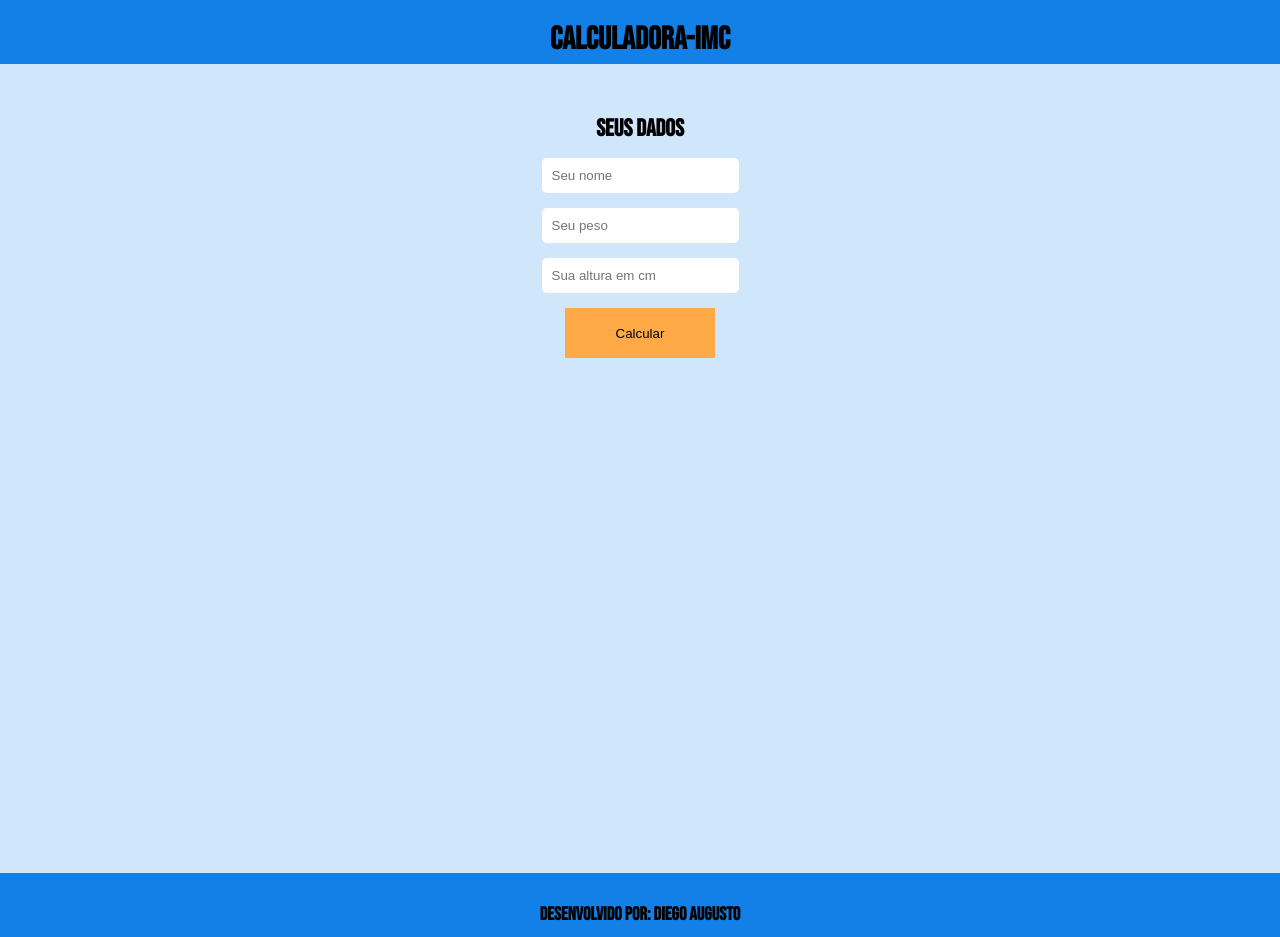
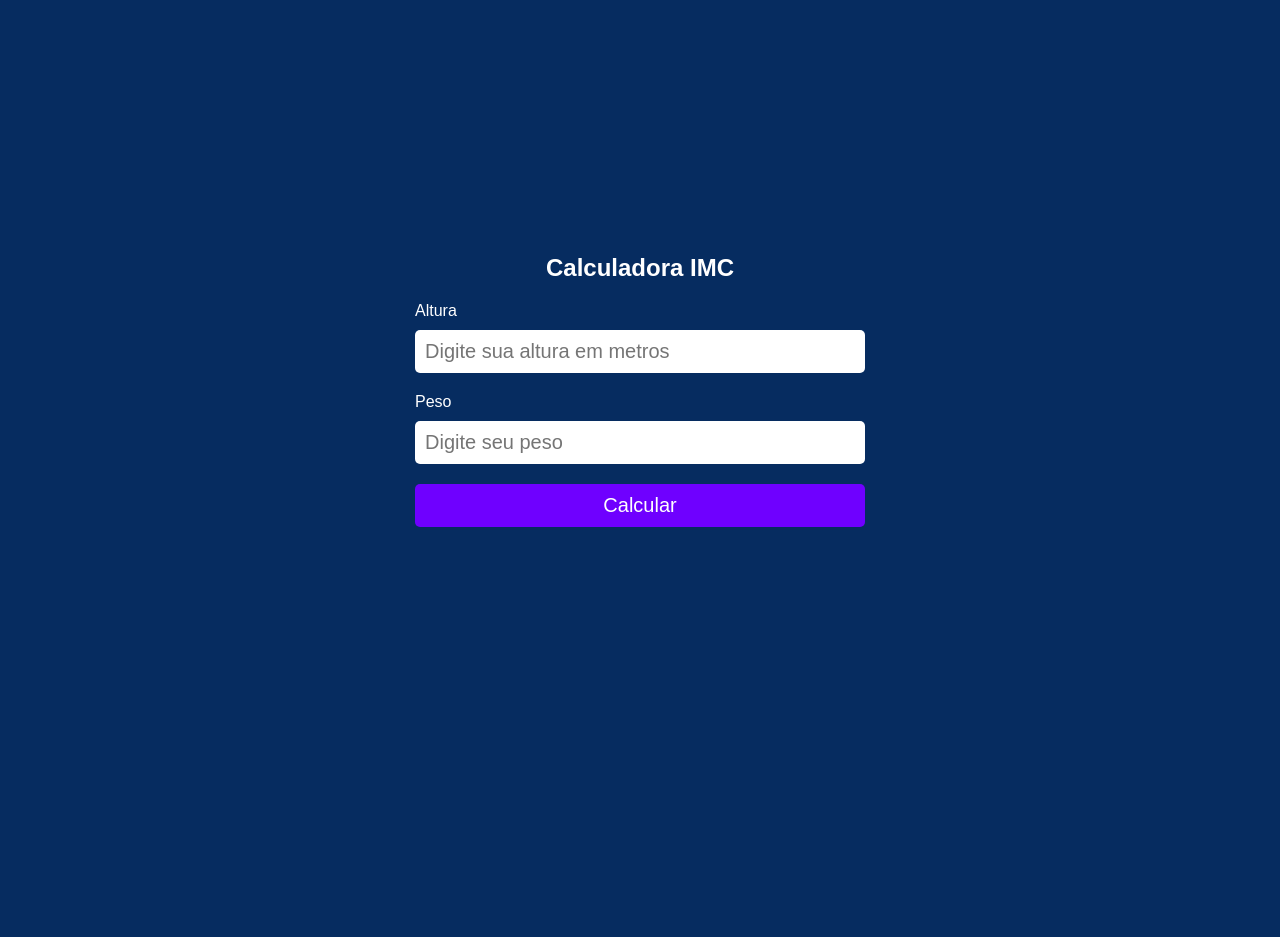
Before and after one commit to DiegoAugustoDev/Calculadora-IMC, a plain HTML site: page index.html in a window 1280 px wide. After the commit the page ends 800 px from the top, so only its background shows below. Drawn offline with Linux system fonts and the light colour scheme.

Commit message:
Atualização do software

```diff
--- a/CSS/style.css
+++ b/CSS/style.css
@@ -1,72 +1,57 @@
 *{
+    margin: 0;
     padding: 0;
-    margin: 0;
-}
-
-@font-face {
-    font-family: MinhaFonte;
-    src: url("../fontes/Bebas_Neue/BebasNeue-Regular.ttf");
+    box-sizing: border-box;
+    font-family: Arial, Helvetica, sans-serif;
 }
 
 body{
-    font-family: MinhaFonte;
-    background-color:  #d0e6fb;
+    width: 100vw;
+    height: 100vh;
+    display: flex;
+    justify-content: center;
+    background-color: #062c60;
+    color: white;
 }
 
-#cabecalho{
-    width: 100%;
-    height: 8vh;
-    background-color: #1380e7;
-    text-align: center;
+main{
+    width: 500px;
+    display: flex;
+    justify-content: center;
+    align-items: center;
+    flex-direction: column;
+    gap: 20px;
 }
 
-#title{
-    padding-top: 20px;
+#divAltura, #divPeso, #divCalc{
+    width: 90%;
+    display: flex;
+    flex-direction: column;
+    gap: 10px;
 }
 
-#title2{
-    text-align: center;
-    margin-top: 50px;
-    margin-bottom: 15px;
-}
-
-.camp{
-    display: block;
-    margin: auto;
-    margin-bottom: 15px;
+input,button{
     padding: 10px;
+    font-size: 20px;
+    outline: none;
     border: none;
     border-radius: 5px;
-}
-
-#botao{
-    display: block;
-    margin: auto;
-    width: 150px;
-    height: 50px;
-    border: none;
-    background-color: #ffa947;
-    margin-bottom: 20px;
-}
-
-#botao:hover{
-    background-color: #ff8800;
     cursor: pointer;
 }
 
-#mostrarResultado{
-    text-align: center;
-    margin-bottom: 10px;
+input:hover{
+    box-shadow: 5px 5px 15px 5px #000000;
 }
 
-#credits{
-    width: 100%;
-    height: 8vh;
-    background-color: #1380e7;
-    margin-top: 515px;
+button{
+    background-color: #6f00ff;
+    color: white;
 }
 
-#title3{
-    text-align: center;
-    padding-top: 30px;
+button:hover{
+    box-shadow: 5px 5px 15px 5px #000000;
 }
+
+button:active{
+    transform: scale(0.95);
+}
--- a/index.html
+++ b/index.html
@@ -9,25 +9,26 @@
     <link rel="icon" href="./images/imc-.png">
 </head>
 <body>
-    <header id="cabecalho">
-        <h1 id="title">Calculadora-IMC</h1>
-    </header>
+
     <main>
-        <div id="container">
-            <h2 id="title2">Seus dados</h2>
-            <div id="inputContainer">
-                <input class="camp" id="nome" type="text" name="nome" placeholder="Seu nome" autocomplete="off">
-                <input class="camp" id="peso" type="number" name="peso" placeholder="Seu peso" autocomplete="off">
-                <input class="camp" id="altura" type="number" name="altura" placeholder="Sua altura em cm" autocomplete="off">
-                <h2 id="mostrarResultado"></h2>
-                <input id="botao" type="button" name="botão" value="Calcular" onclick="calcular(this)">
-            </div>
-                <h2 id="mostrarResultado"></h2>
-        </div>
+        <h2>Calculadora IMC</h2>
+        <div id="divAltura">
+        <label for="altura">Altura</label>
+        <input id="altura" type="number" placeholder="Digite sua altura em metros">
+    </div>
+
+    <div id="divPeso">
+        <label for="peso">Peso</label>
+        <input id="peso" type="number" placeholder="Digite seu peso">
+    </div>
+
+    <div id="divCalc">
+        <button id="btn">Calcular</button>
+    </div>
+
+    <span id="resultado"></span>
     </main>
-    <div id="credits">
-        <h3 id="title3">Desenvolvido por: Diego Augusto</h3>
-    </div>
+
     <script src="script.js"></script>
 </body>
 </html>
--- a/script.js
+++ b/script.js
@@ -1,39 +1,43 @@
-function calcular(i){
-    let nome = document.getElementById("nome").value
-    let peso = document.getElementById("peso").value
-    let altura = document.getElementById("altura").value/100
+let btn = document.getElementById("btn")
+let peso = document.getElementById("peso")
+let altura = document.getElementById("altura")
 
-    let imc = (peso /altura**2).toFixed(1)
 
+btn.addEventListener("click", function(){
+
+    if(altura.value != "" && peso.value != ""){
+        let imc = (peso.value/altura.value**2).toFixed(1)
         let classificacao = ""
 
-    if (imc <18.5){
-        classificacao = "você está abaixo do peso"
+
+        if(imc <18.5){
+            classificacao = "você está a baixo do peso"
         }
 
-    else if (imc >=18.5 && imc <=24.9){
+       if(imc >= 18.5 && imc <24.9){
             classificacao = "você está no peso ideal"
         }
 
-    else if (imc >=25 && imc <=29.9 ){
-        classificacao = " você está com sobrepeso"
+        if(imc >=25 && imc <= 29.9){
+            classificacao = "você está com sobrepeso"
         }
 
-    else if (imc >=30 && imc <=34.9){
+        if(imc >=30 && imc <= 34.9){
             classificacao = "você está com obesidade grau 1"
         }
 
-    else if (imc >=35 && imc <=39.9){
+        if(imc >35 && imc <= 39.9){
             classificacao = "você está com obesidade grau 2"
         }
 
-    else if (imc >=40){
+      if(imc >=40){
           classificacao = "você está com obesidade grau 3"
       }
 
-
-
-
-    let h2 = document.getElementById("mostrarResultado")
-    h2.innerText = `${nome},seu imc é ${imc} . ${classificacao}`
+         let result = document.getElementById("resultado")
+         result.innerHTML = `IMC: ${imc} (${classificacao})`
     }
+    else{
+        result.innerHTML = "Preencha os campos"
+    }
+})
```
Lines whose indentation alone changed are shown as unchanged.
